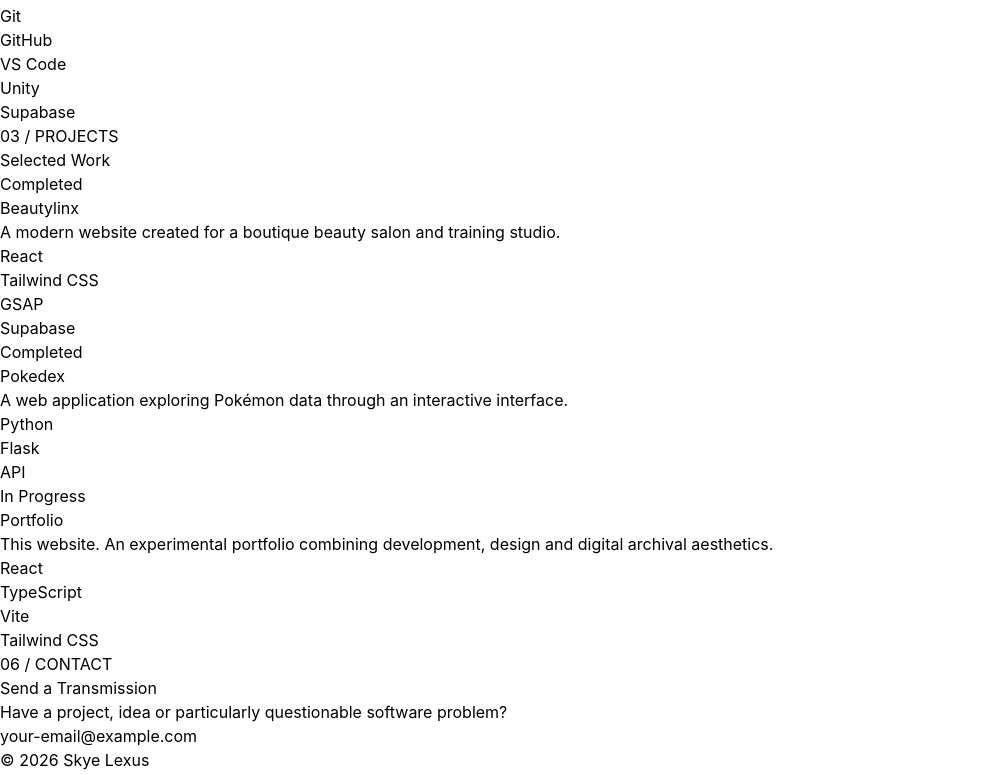
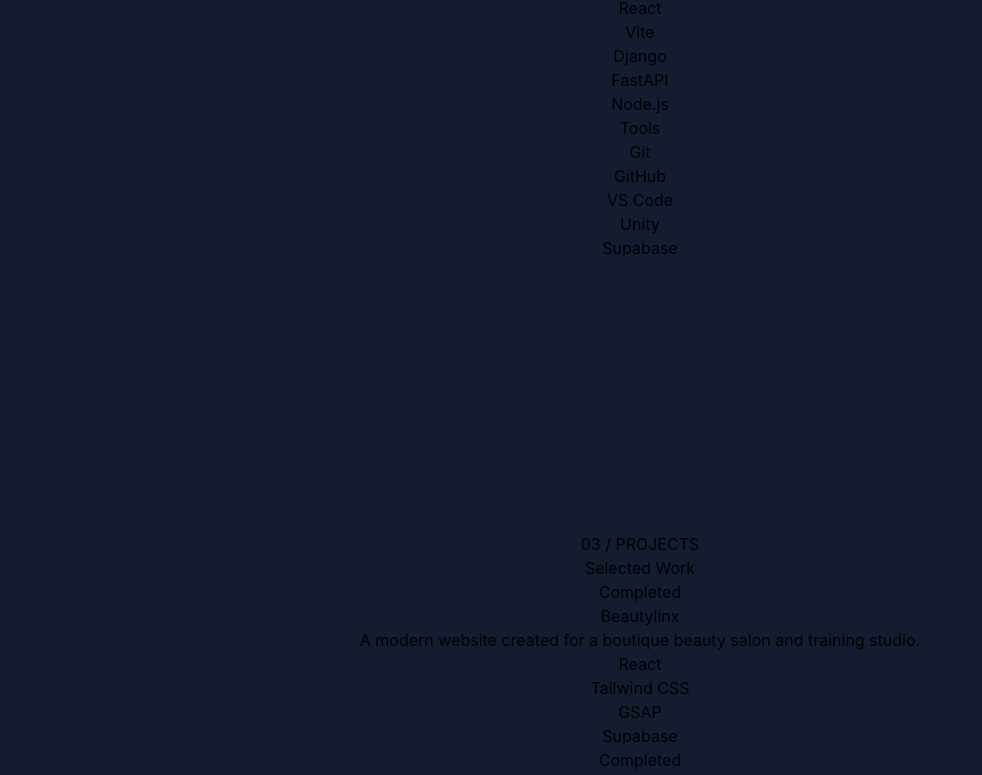
Before and after one commit to Lexusbat/Portfolio, a React app: page / in a window 1280 px wide. Shown: the part 2004-2779 px from the top of the page, without its empty margins (0-982 px from the left). Built offline with nearby package versions, Linux system fonts and the light colour scheme; the HTML template or start-up script is replaced by a standard one.

Commit message:
Section Resizing

```diff
--- a/src/components/Footer.tsx
+++ b/src/components/Footer.tsx
@@ -1,6 +1,17 @@
 const Footer = () => {
   return (
-    <footer>
+    <footer  className="
+        relative
+        min-h-screen
+        flex
+        flex-col
+        items-center
+        justify-center
+        text-center
+        px-6
+        overflow-hidden
+        bg-[#161C30]
+      ">
       <p>© {new Date().getFullYear()} Skye Lexus</p>
 
       <p>Built with React, TypeScript & questionable decisions.</p>
--- a/src/sections/Contact.tsx
+++ b/src/sections/Contact.tsx
@@ -1,6 +1,17 @@
 const Contact = () => {
   return (
-    <section id="contact">
+    <section id="contact"  className="
+        relative
+        min-h-screen
+        flex
+        flex-col
+        items-center
+        justify-center
+        text-center
+        px-6
+        overflow-hidden
+        bg-[#161C30]
+      ">
       <p>06 / CONTACT</p>
 
       <h2>Send a Transmission</h2>
--- a/src/sections/Hero.tsx
+++ b/src/sections/Hero.tsx
@@ -15,7 +15,7 @@
         text-center
         px-6
         overflow-hidden
-        bg-[#05050a]
+
       "
     >
 
@@ -26,6 +26,7 @@
           inset-0
           bg-cover
           bg-center
+          fixed
         "
         style={{ backgroundImage: `url(${heroImage})` }}
       />
--- a/src/sections/Projects.tsx
+++ b/src/sections/Projects.tsx
@@ -2,7 +2,18 @@
 
 const Projects = () => {
   return (
-    <section id="projects">
+    <section id="projects"  className="
+        relative
+        min-h-screen
+        flex
+        flex-col
+        items-center
+        justify-center
+        text-center
+        px-6
+        overflow-hidden
+        bg-[#161C30]
+      ">
       <p>03 / PROJECTS</p>
 
       <h2>Selected Work</h2>
--- a/src/sections/Skills.tsx
+++ b/src/sections/Skills.tsx
@@ -2,7 +2,18 @@
 
 const Skills = () => {
   return (
-    <section id="skills">
+    <section id="skills"  className="
+        relative
+        min-h-screen
+        flex
+        flex-col
+        items-center
+        justify-center
+        text-center
+        px-6
+        overflow-hidden
+        bg-[#161C30]
+      ">
       <p>02 / SKILLS</p>
 
       <h2>Technical Inventory</h2>
```
